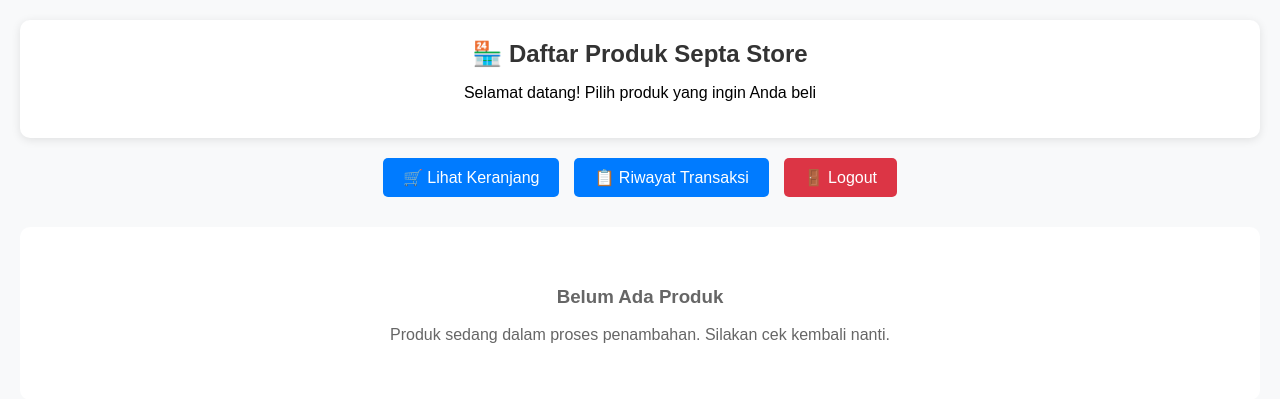
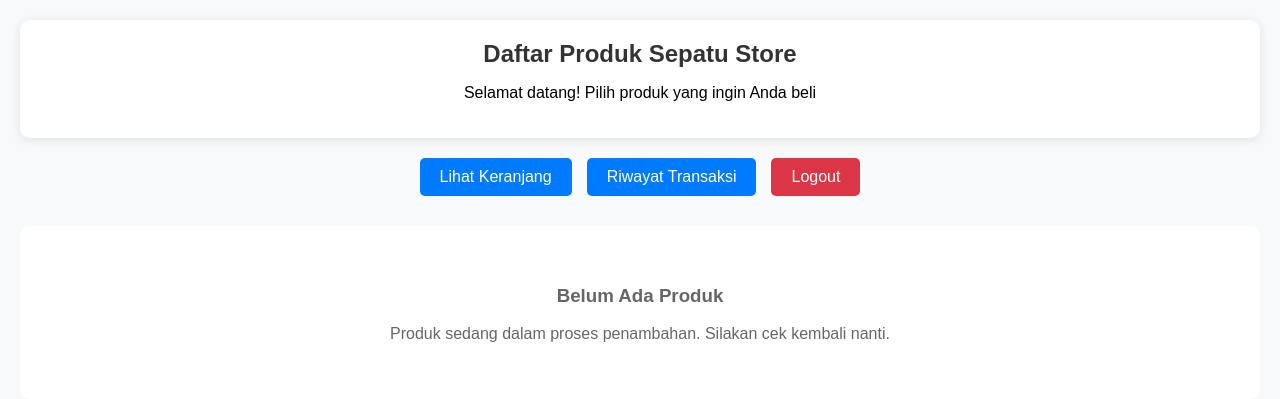
Before and after one commit to LouisF-min/Project, a CodeIgniter 4 app: the page made by app/Views/produk.php in a window 1280 px wide. Shown: the top 399 px of the page. Run offline with PHP 8.4 and a stand-in for CodeIgniter, Linux system fonts and the light colour scheme; the template is opened without the code that fills it, so the values that code supplies are empty; some libraries are stand-ins or nearby versions.

Commit message:
perbaiki produk

```diff
--- a/app/Views/bayar.php
+++ b/app/Views/bayar.php
@@ -114,7 +114,7 @@
 </head>
 <body>
     <div class="header">
-        <h2>💰 Halaman Pembayaran</h2>
+        <h2>Halaman Pembayaran</h2>
     </div>
 
     <div class="navigation">
--- a/app/Views/produk.php
+++ b/app/Views/produk.php
@@ -102,14 +102,14 @@
 </head>
 <body>
     <div class="header">
-        <h2>🏪 Daftar Produk Septa Store</h2>
+        <h2>Daftar Produk Sepatu Store</h2>
         <p>Selamat datang! Pilih produk yang ingin Anda beli</p>
     </div>
 
     <div class="navigation">
-        <a href="/keranjang" class="nav-link">🛒 Lihat Keranjang</a>
-        <a href="/transaksi" class="nav-link">📋 Riwayat Transaksi</a>
-        <a href="/logout" class="nav-link logout-link">🚪 Logout</a>
+        <a href="/keranjang" class="nav-link">Lihat Keranjang</a>
+        <a href="/transaksi" class="nav-link">Riwayat Transaksi</a>
+        <a href="/logout" class="nav-link logout-link">Logout</a>
     </div>
 
     <?php if (session()->getFlashdata('success')): ?>
```
